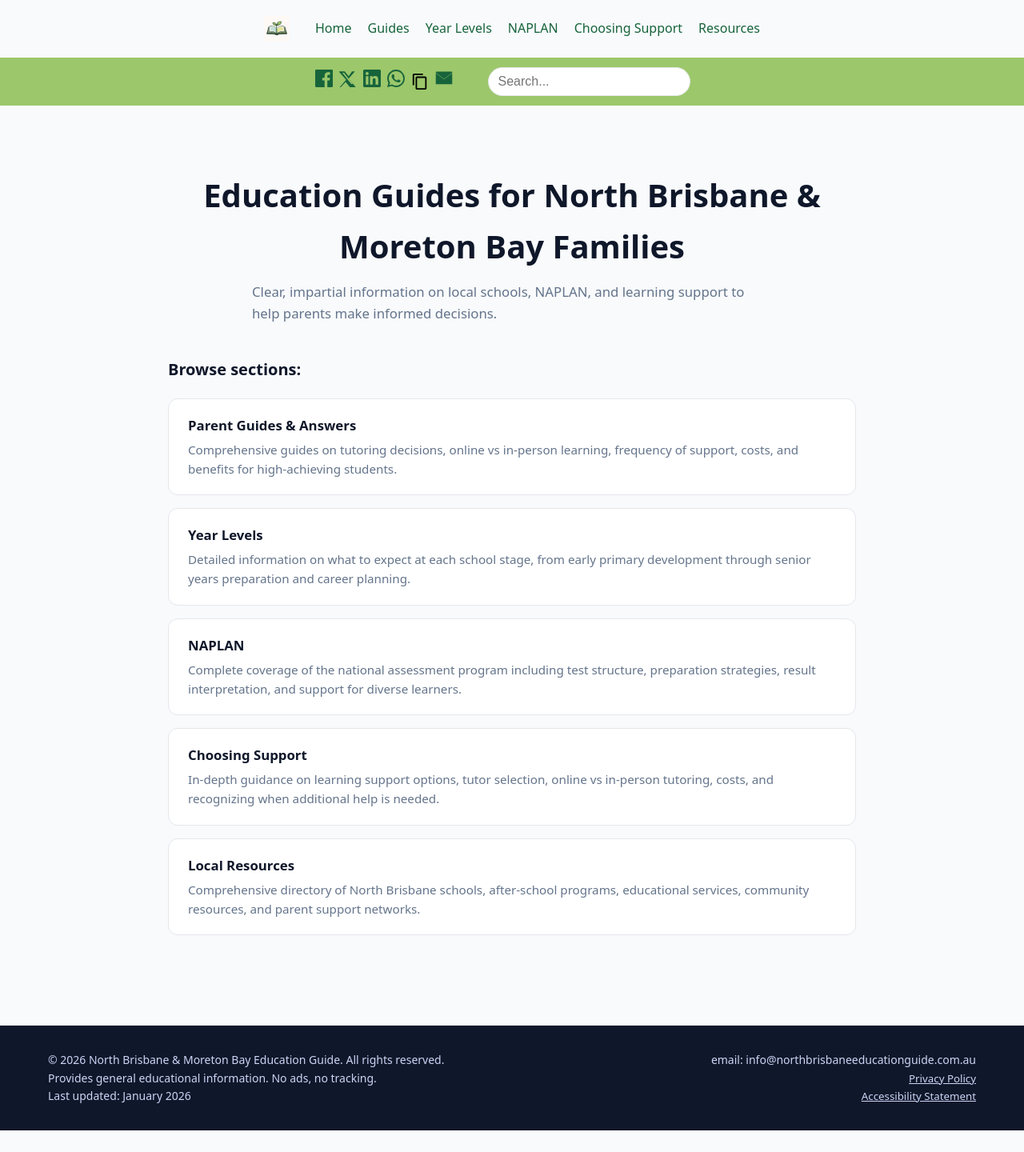
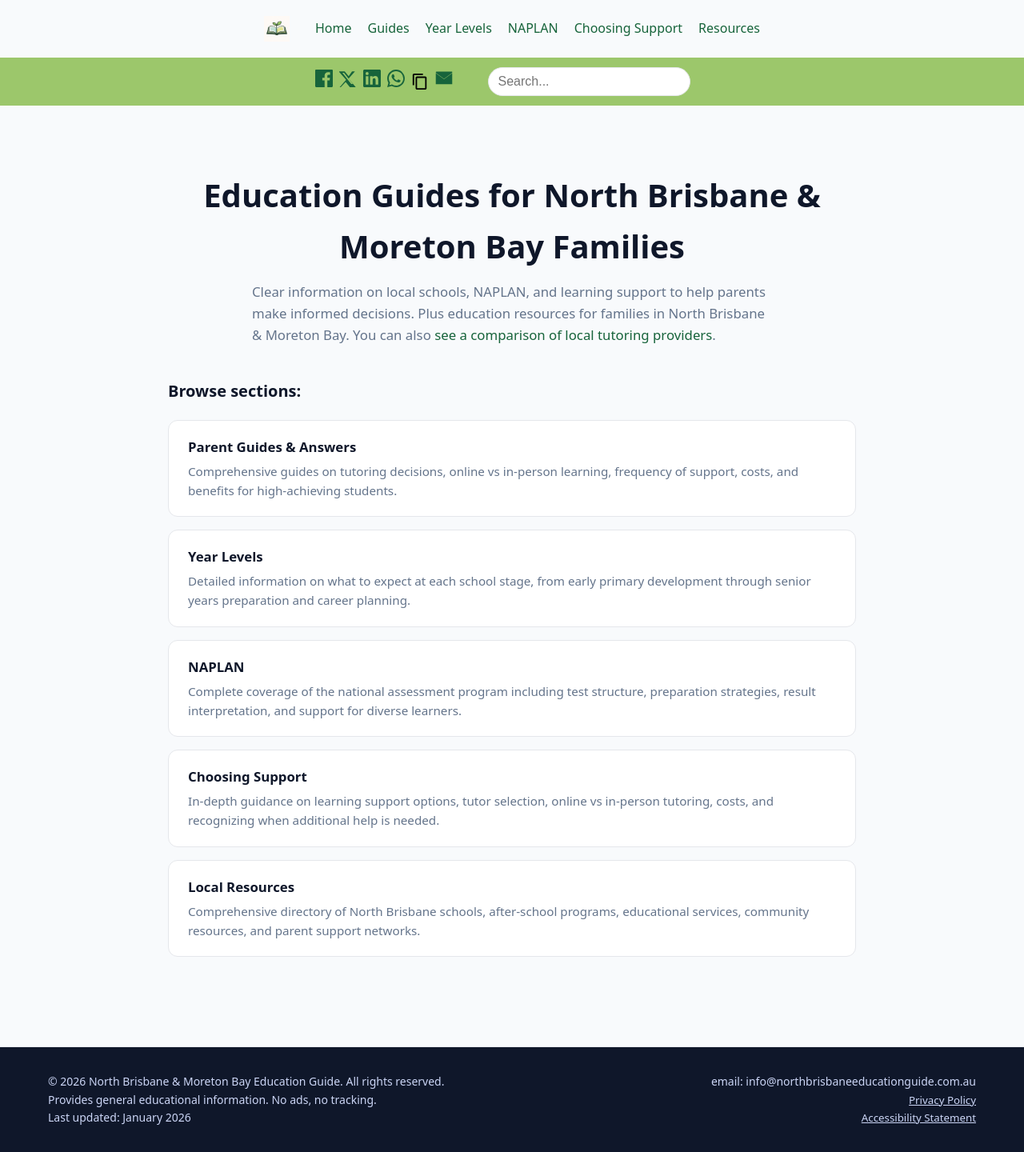
Before and after one commit to drade23/brisbanetutoring, a Jekyll site: the page built from index.html, in a window 1280 px wide. Shown: the whole page at 80% size. Built offline with Jekyll 4.4.1, drawn with Linux system fonts in a browser that asks for light colours; before the commit the page ends 1413 px from its top, so only the background shows below that.

Commit message:
Add internal links to tutoring company comparison page
Inserted contextual internal links to the tutoring company comparison page from key guides and articles to improve navigation and SEO. Updated homepage, cost, support type, and tutoring company pages to reference the comparison resource. Also added internal linking strategy documentation in .github/copilot-instructions.md.

```diff
--- a/choosing-support/choosing-a-tutor.html
+++ b/choosing-support/choosing-a-tutor.html
@@ -22,7 +22,7 @@ description: "A step-by-step guide to selecting the right tutor for your child i
           Choosing a tutor is one of the most important decisions you'll make for your child's education. The right tutor can transform their learning experience, boost confidence, and help them achieve academic goals. The wrong choice can be frustrating and ineffective.
         </p>
         <p>
-          This guide walks you through a systematic approach to finding and selecting a tutor who matches your child's needs, learning style, and your family's circumstances. Take your time with this process – it's worth the effort for your child's success.
+          This guide walks you through a systematic approach to finding and selecting a tutor who matches your child's needs, learning style, and your family's circumstances. Take your time with this process – it's worth the effort for your child's success. If you want to skip to a comapirison of local tutoring providers, you can visit our <a href="/choosing-support/compare-local-tutoring-companies.html">tutoring company comparison page</a>.
         </p>
       </section>
 
--- a/choosing-support/costs.html
+++ b/choosing-support/costs.html
@@ -11,7 +11,7 @@ description: "This article provides information on the typical costs associated
       <header class="page-header">
         <h1>What Does Tutoring Typically Cost?</h1>
         <p class="intro">
-          This article provides information on the typical costs associated with different types of learning support.
+          This article provides information on the typical costs associated with different types of learning support. You can <a href="/choosing-support/compare-local-tutoring-companies.html">compare tutoring companies and pricing options</a> directly to find the best fit for your child's needs.
         </p>
       </header>
 
--- a/choosing-support/types-of-support.html
+++ b/choosing-support/types-of-support.html
@@ -297,7 +297,7 @@ description: "A comprehensive overview of learning support options available to
         </ul>
 
         <p>
-          Many services offer needs-based assistance, sliding scale fees, or subsidies for families who qualify. Contact your child's school or local council for information about available programs and eligibility criteria.
+          Many services offer needs-based assistance, sliding scale fees, or subsidies for families who qualify. Contact your child's school or local council for information about available programs and eligibility criteria. You can also explore our <a href="/choosing-support/compare-local-tutoring-companies.html">comparison of local tutoring providers</a> to find options that suit your child's needs.
         </p>
       </section>
 
--- a/guides/choosing-a-tutoring-company.html
+++ b/guides/choosing-a-tutoring-company.html
@@ -44,7 +44,7 @@ description: "A practical guide for parents on evaluating and selecting a tutori
     <section>
       <h2>Comparing Local Providers</h2>
       <p>
-        Take time to research and compare several companies. Look for independent reviews, ask for recommendations from other parents, and consider visiting the centre or arranging a phone consultation. Remember, the best fit is one that aligns with your child's learning style, your family's schedule, and your educational goals.
+        Take time to research and compare several companies. Our <a href="/choosing-support/compare-local-tutoring-companies.html">comparison table of tutoring companies</a> is a starting point. Look for independent reviews, ask for recommendations from other parents, and consider visiting the centre or arranging a phone consultation. Remember, the best fit is one that aligns with your child's learning style, your family's schedule, and your educational goals.
       </p>
     </section>
     <section>
--- a/index.html
+++ b/index.html
@@ -11,8 +11,9 @@ description: "Trusted, impartial educational resources for parents in North Bris
     <header class="page-header">
       <h1>Education Guides for North Brisbane & Moreton Bay Families</h1>
       <p class="intro">
-        Clear, impartial information on local schools, NAPLAN, and learning
-        support to help parents make informed decisions.
+        Clear information on local schools, NAPLAN, and learning
+        support to help parents make informed decisions. Plus education resources for
+        families in North Brisbane & Moreton Bay. You can also <a href="/choosing-support/compare-local-tutoring-companies.html">see a comparison of local tutoring providers</a>.
       </p>
     </header>
 
```
Also changed, not shown: .github/copilot-instructions.md, 6 other files.
